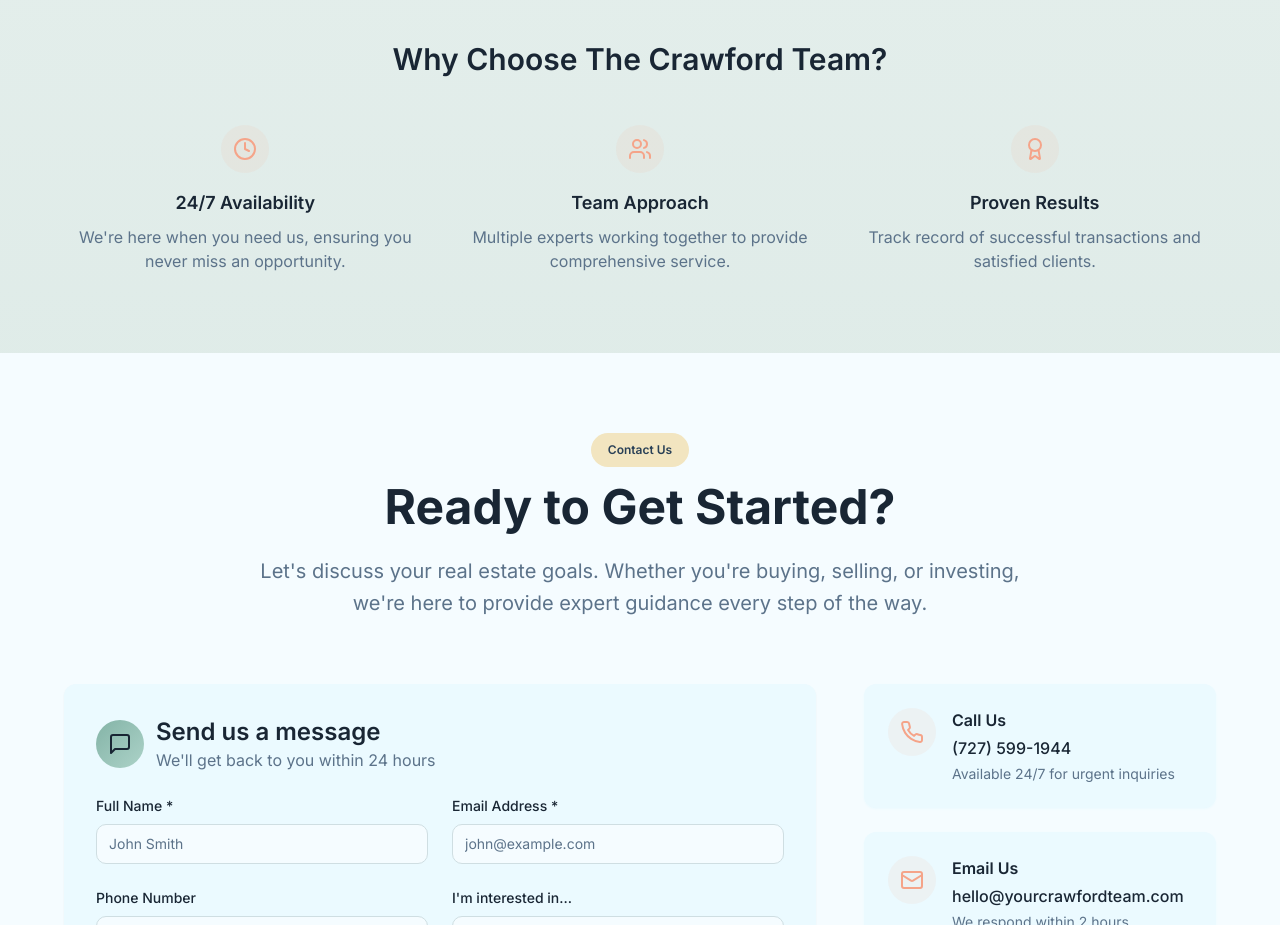
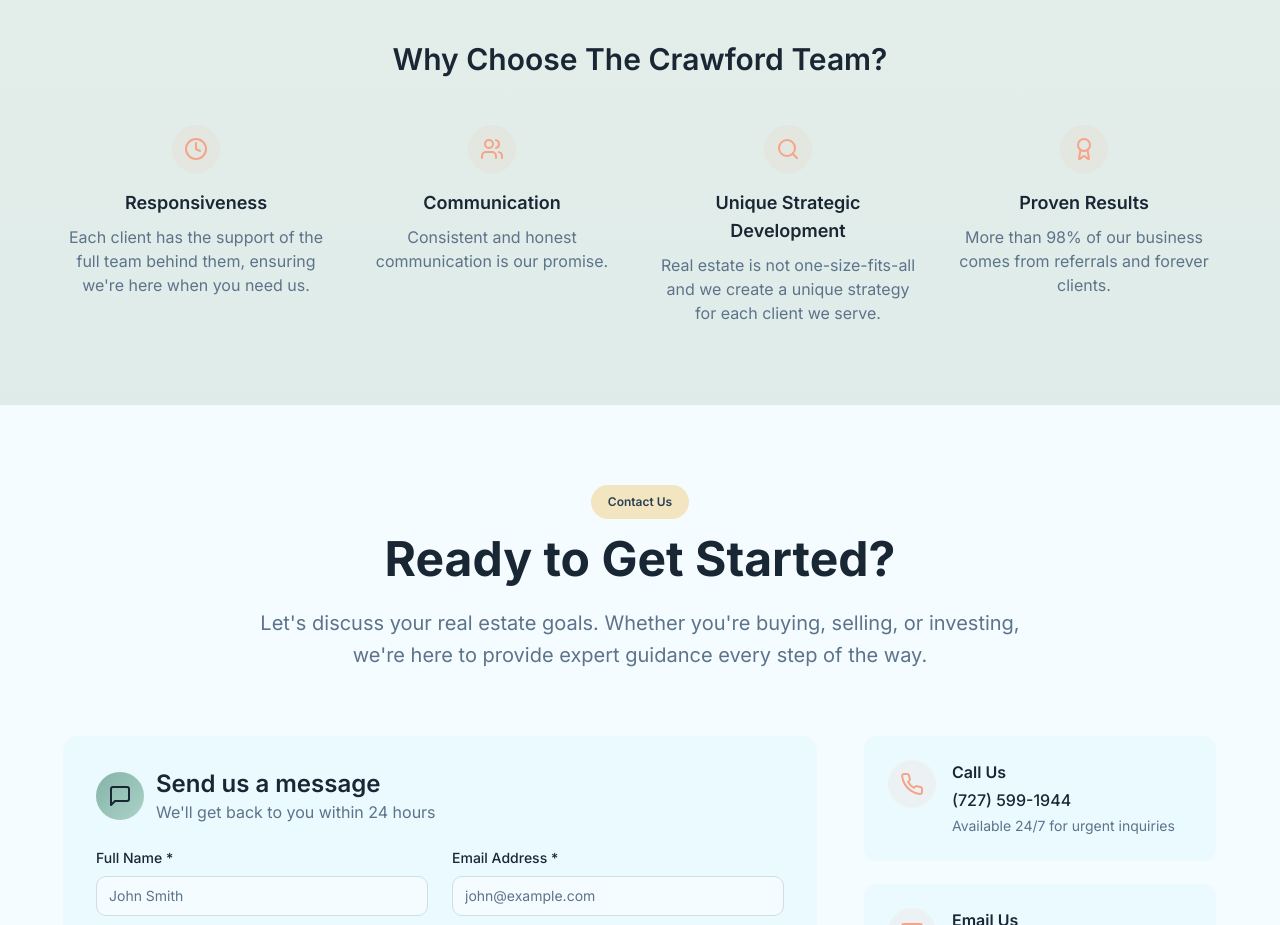
Before and after one commit to cyberdreadx/crawford-revamp-project, a React (Vite) app: page / in a window 1280 px wide. Shown: the part 7360-8285 px from the top of the page. Built offline with nearby package versions, Linux system fonts and the light colour scheme; no server answers; the database is empty; a web font is replaced by a local one.

Commit message:
Update "Why Choose Us" section

```diff
--- a/src/components/Services.tsx
+++ b/src/components/Services.tsx
@@ -50,18 +50,23 @@ const Services = () => {
   const benefits = [
     {
       icon: Clock,
-      title: "24/7 Availability",
-      description: "We're here when you need us, ensuring you never miss an opportunity."
+      title: "Responsiveness",
+      description: "Each client has the support of the full team behind them, ensuring we're here when you need us."
     },
     {
       icon: Users,
-      title: "Team Approach",
-      description: "Multiple experts working together to provide comprehensive service."
+      title: "Communication",
+      description: "Consistent and honest communication is our promise."
+    },
+    {
+      icon: Search,
+      title: "Unique Strategic Development",
+      description: "Real estate is not one-size-fits-all and we create a unique strategy for each client we serve."
     },
     {
       icon: Award,
       title: "Proven Results",
-      description: "Track record of successful transactions and satisfied clients."
+      description: "More than 98% of our business comes from referrals and forever clients."
     }
   ];
 
@@ -165,7 +170,7 @@ const Services = () => {
               Why Choose The Crawford Team?
             </h3>
 
-            <div className="grid md:grid-cols-3 gap-8">
+            <div className="grid md:grid-cols-4 gap-8">
               {benefits.map((benefit, index) => {
                 const Icon = benefit.icon;
                 return (
```
